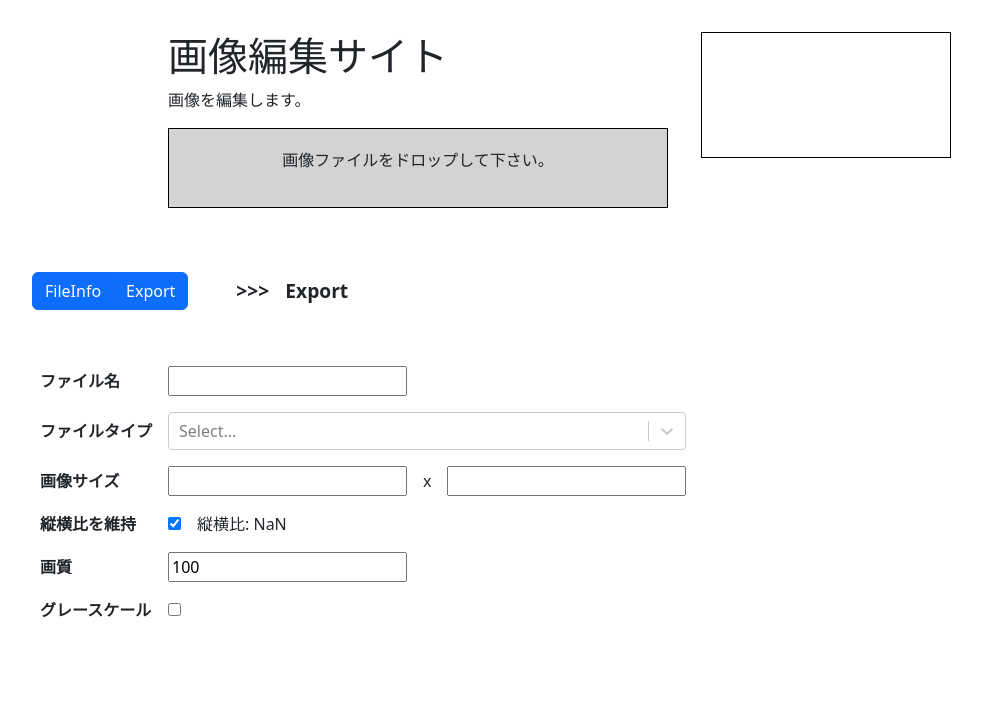
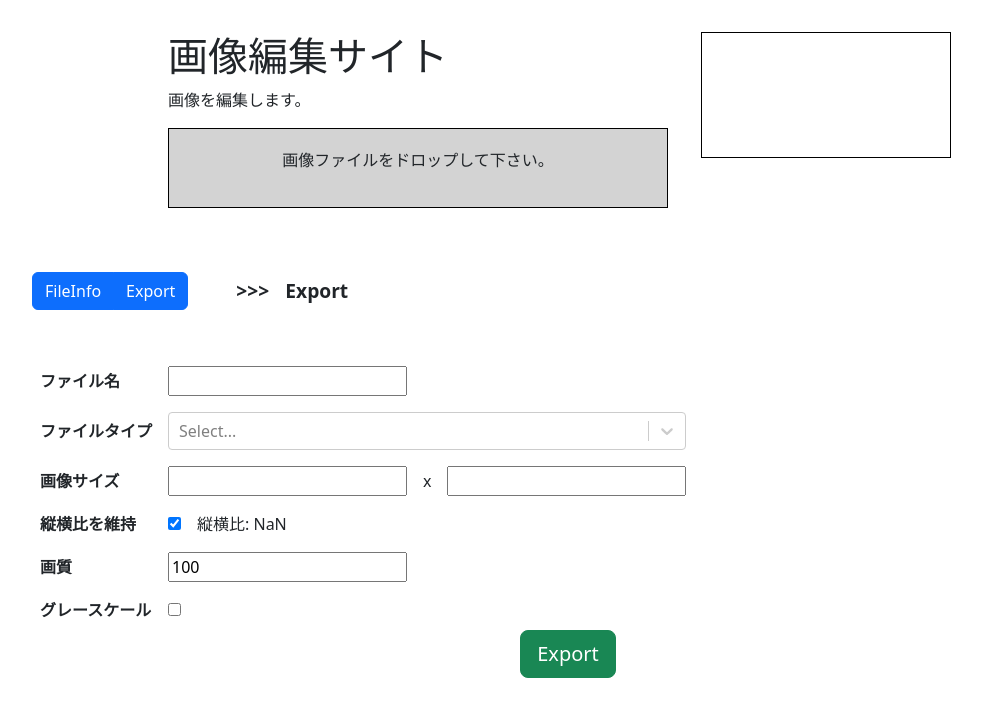
Before and after one commit to osawa-koki/simple-image-manipulator.ts, a React (Create React App) app: page / in a window 1280 px wide. Both pictures are taken after a click on the button "Export". Shown: the top 716 px of the page, without its empty margins (72-1054 px from the left). Built offline with nearby package versions, Linux system fonts and the light colour scheme.

Commit message:
Exportボタン作った。

```diff
--- a/src/Components/Exporter.scss
+++ b/src/Components/Exporter.scss
@@ -10,4 +10,9 @@
       }
     }
   }
+  #ExportButtonBox {
+    display: flex;
+    justify-content: center;
+    align-items: center;
+  }
 }
--- a/src/Components/Exporter.tsx
+++ b/src/Components/Exporter.tsx
@@ -1,6 +1,7 @@
 import React, { useState } from 'react';
 import Select from 'react-select'
 import Jimp from 'jimp/browser/lib/jimp';
+import Button from 'react-bootstrap/Button';
 
 import { Path } from '../Common/Util';
 
@@ -91,6 +92,9 @@ function Exporter(props: Props): JSX.Element {
           </tr>
         </tbody>
       </table>
+      <div id='ExportButtonBox'>
+        <Button variant="success" size="lg">Export</Button>
+      </div>
     </div>
   );
 }
```
